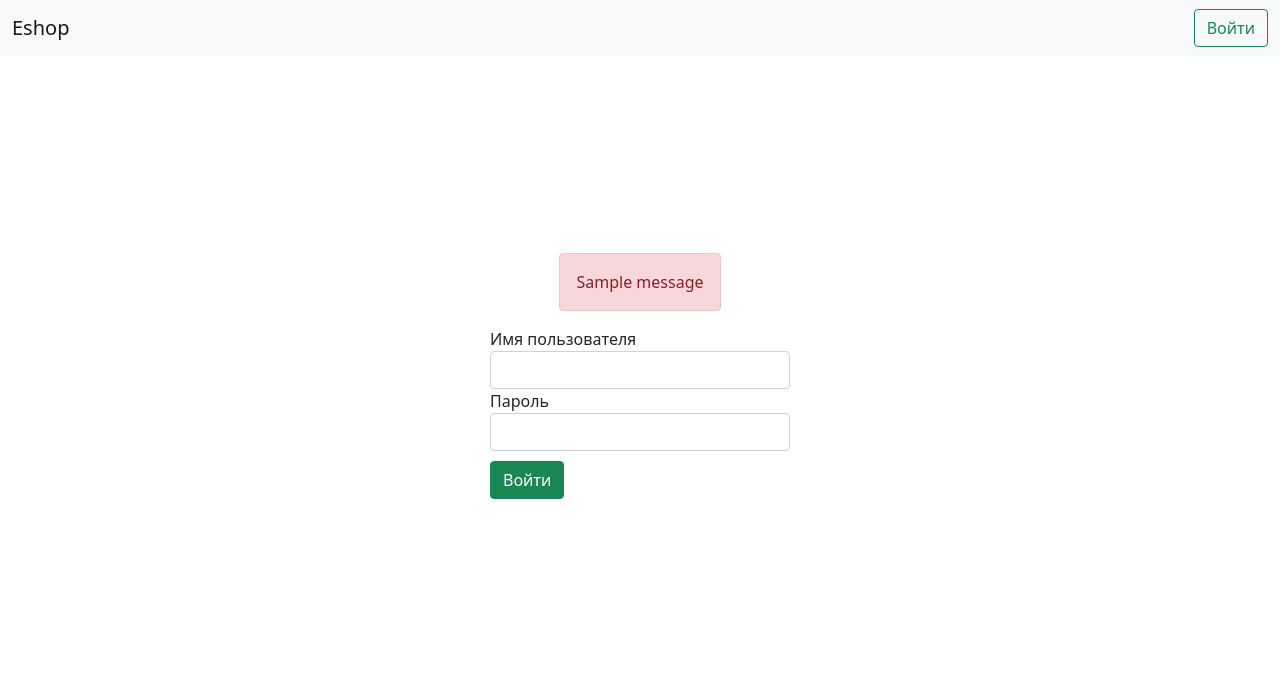
After one commit to kurrbanov/eshop, a Django app: page /login/ in a window 1280 px wide. The commit adds this page. Shown: the top 695 px of the page. Run offline with Django 5.2, Linux system fonts and the light colour scheme; tables that the repository leaves empty hold one stand-in row (values such as "Sample post"); one stand-in notice (Sample message) is shown.

Commit message:
feat: auth

```diff
--- a/server/urls.py
+++ b/server/urls.py
@@ -19,12 +19,14 @@ from django.urls import path
 from django.conf import settings
 from django.conf.urls.static import static
 
-from shop.views import main_page, register_page
+from shop.views import main_page, register_page, login_page, logout_page
 
 urlpatterns = [
     path('admin/', admin.site.urls),
     path('', main_page, name="main-page"),
     path('register/', register_page, name="register-page"),
+    path("login/", login_page, name="login-page"),
+    path("logout/", logout_page, name="logout"),
 ]
 
 if settings.DEBUG:
--- a/shop/forms.py
+++ b/shop/forms.py
@@ -1,4 +1,7 @@
 from django.contrib.auth.forms import UserCreationForm
+from django import forms
+from django.core.exceptions import ValidationError
+from django.contrib.auth.models import User
 
 
 class CustomUserCreationForm(UserCreationForm):
@@ -7,3 +10,30 @@ class CustomUserCreationForm(UserCreationForm):
         for field in self.fields.values():
             field.widget.attrs['class'] = 'form-control'
             field.help_text = None
+
+
+class UserAuthForm(forms.Form):
+    username = forms.CharField(
+        label="Имя пользователя",
+        widget=forms.TextInput(
+            attrs={'class': 'form-control'})
+    )
+    password = forms.CharField(
+        label="Пароль",
+        widget=forms.PasswordInput(
+            attrs={'class': 'form-control'}
+        ),
+        strip=False
+    )
+
+    def clean(self):
+        username = self.cleaned_data.get('username')
+        password = self.cleaned_data.get('password')
+
+        if len(username) < 3:
+            self.add_error("username", "Имя пользователя не может быть меньше 3 символов.")
+
+        if len(password) < 8:
+            self.add_error("password", "Пароль не может быть меньше 8 символов.")
+
+        return self.cleaned_data
--- a/shop/views.py
+++ b/shop/views.py
@@ -1,8 +1,10 @@
 from django.shortcuts import render, redirect
-from django.http import HttpResponse, HttpRequest
+from django.http import HttpRequest
+from django.contrib.auth import login, authenticate, logout
+from django.contrib import messages
 
 from shop.models import Product
-from shop.forms import CustomUserCreationForm
+from shop.forms import CustomUserCreationForm, UserAuthForm
 
 
 def main_page(request: HttpRequest):
@@ -30,3 +32,29 @@ def register_page(request: HttpRequest):
         "registration.html",
         context={"form": form}
     )
+
+
+def login_page(request: HttpRequest):
+    if request.method == "POST":
+        form = UserAuthForm(request.POST)
+        print(f"{request.POST=}")
+        if form.is_valid():
+            username = form.cleaned_data.get("username")
+            password = form.cleaned_data.get("password")
+            user = authenticate(request, username=username, password=password)
+
+            if user is not None:
+                login(request, user)
+                return redirect("main-page")
+            else:
+                messages.error(request, "Неверное имя пользователя или пароль")
+        else:
+            messages.error(request, form.errors)
+
+    form = UserAuthForm()
+    return render(request, "login.html", context={"form": form})
+
+
+def logout_page(request: HttpRequest):
+    logout(request)
+    return redirect("main-page")
--- a/static/auth.css
+++ b/static/auth.css
@@ -2,10 +2,14 @@
     width: 300px!important;
 }
 
-.registration {
+.auth {
     display: flex;
     flex-direction: column;
     align-items: center;
     justify-content: center;
     height: 80%;
 }
+
+.auth-btn {
+    margin-top: 10px;
+}
--- a/templates/common.html
+++ b/templates/common.html
@@ -20,12 +20,12 @@
     <div class="collapse navbar-collapse" id="navbarSupportedContent">
       <ul class="navbar-nav me-auto mb-2 mb-lg-0">
       </ul>
-      <form class="d-flex">
-          {% if is_authenticated %}
-            <button class="btn btn-outline-danger" type="submit">Выйти</button>
-          {% else %}
-            <button class="btn btn-outline-success" type="submit">Войти</button>
-          {% endif %}
+      {% if is_authenticated %}
+      <form class="d-flex" method="GET" action="{% url 'logout' %}">
+          <button class="btn btn-outline-danger" type="submit">Выйти</button>
+      {% else %}
+          <a type="button" class="btn btn-outline-success" href="{% url 'login-page' %}">Войти</a>
+      {% endif %}
       </form>
     </div>
   </div>
--- /dev/null
+++ b/templates/login.html
@@ -0,0 +1,26 @@
+{% extends 'common.html' %}
+
+{% block styles %}
+    {% load static %}
+    <link rel="stylesheet" href="{% static 'auth.css' %}">
+{% endblock styles %}
+
+{% block content %}
+    <div class="auth">
+        {% for message in messages %}
+            <div class="alert alert-danger">
+                {{ message }}
+            </div>
+        {% endfor %}
+        <form method="POST">
+            {% csrf_token %}
+            <label for="id_username">Имя пользователя</label>
+            <input type="text" name="username" id="id_username" class="form-control">
+
+            <label for="id_password">Пароль</label>
+            <input type="password" name="password" id="id_password" class="form-control">
+
+            <button type="submit" class="btn btn-success auth-btn">Войти</button>
+        </form>
+    </div>
+{% endblock content %}
--- a/templates/registration.html
+++ b/templates/registration.html
@@ -6,11 +6,11 @@
 {% endblock styles %}
 
 {% block content %}
-    <div class="registration">
+    <div class="auth">
         <form method="POST">
             {% csrf_token %}
             {{ form }}
-            <button type="submit" class="btn btn-success" style="margin-top: 10px">Зарегистрироваться</button>
+            <button type="submit" class="btn btn-success auth-btn">Зарегистрироваться</button>
         </form>
     </div>
 {% endblock content %}
```
